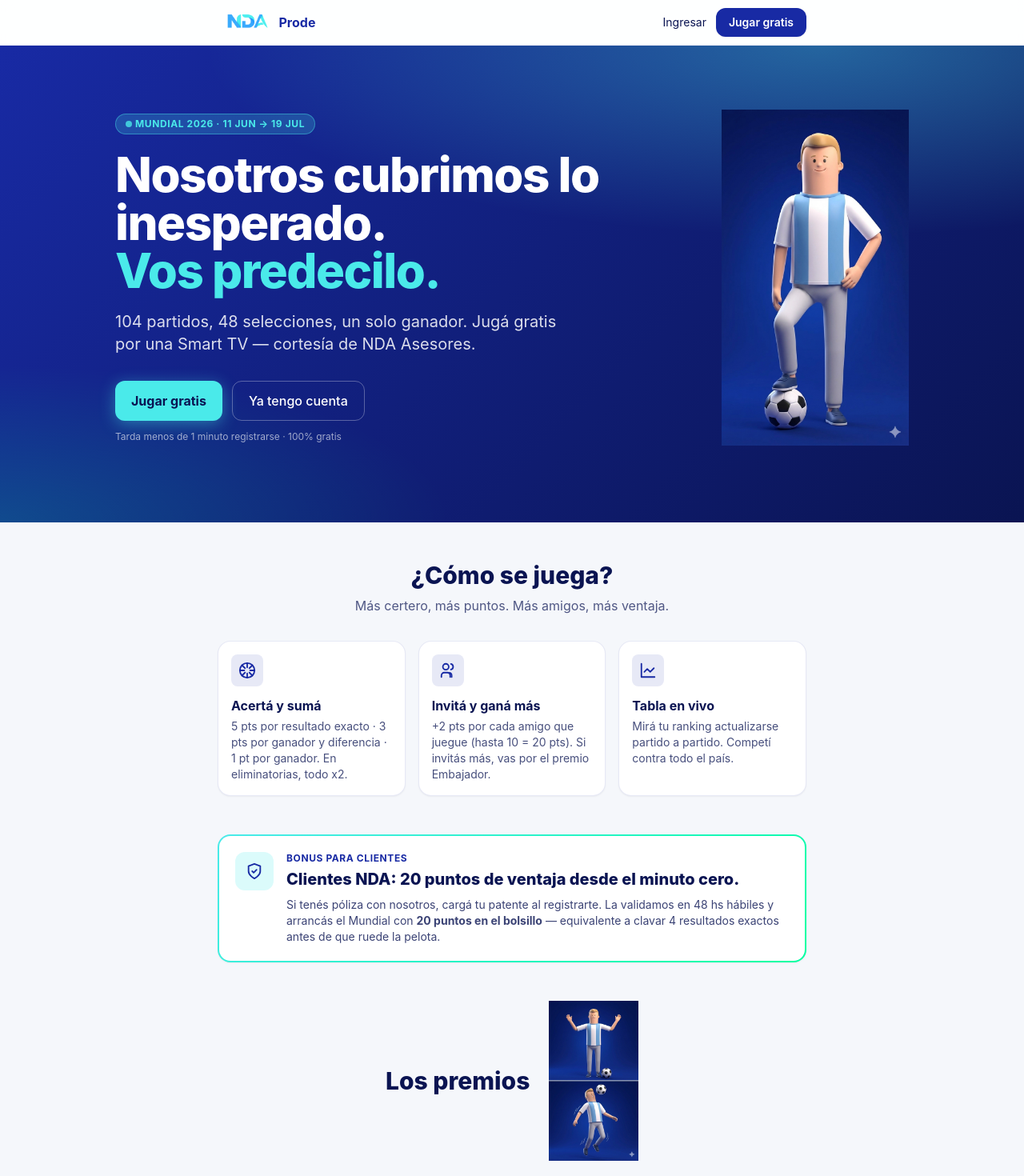
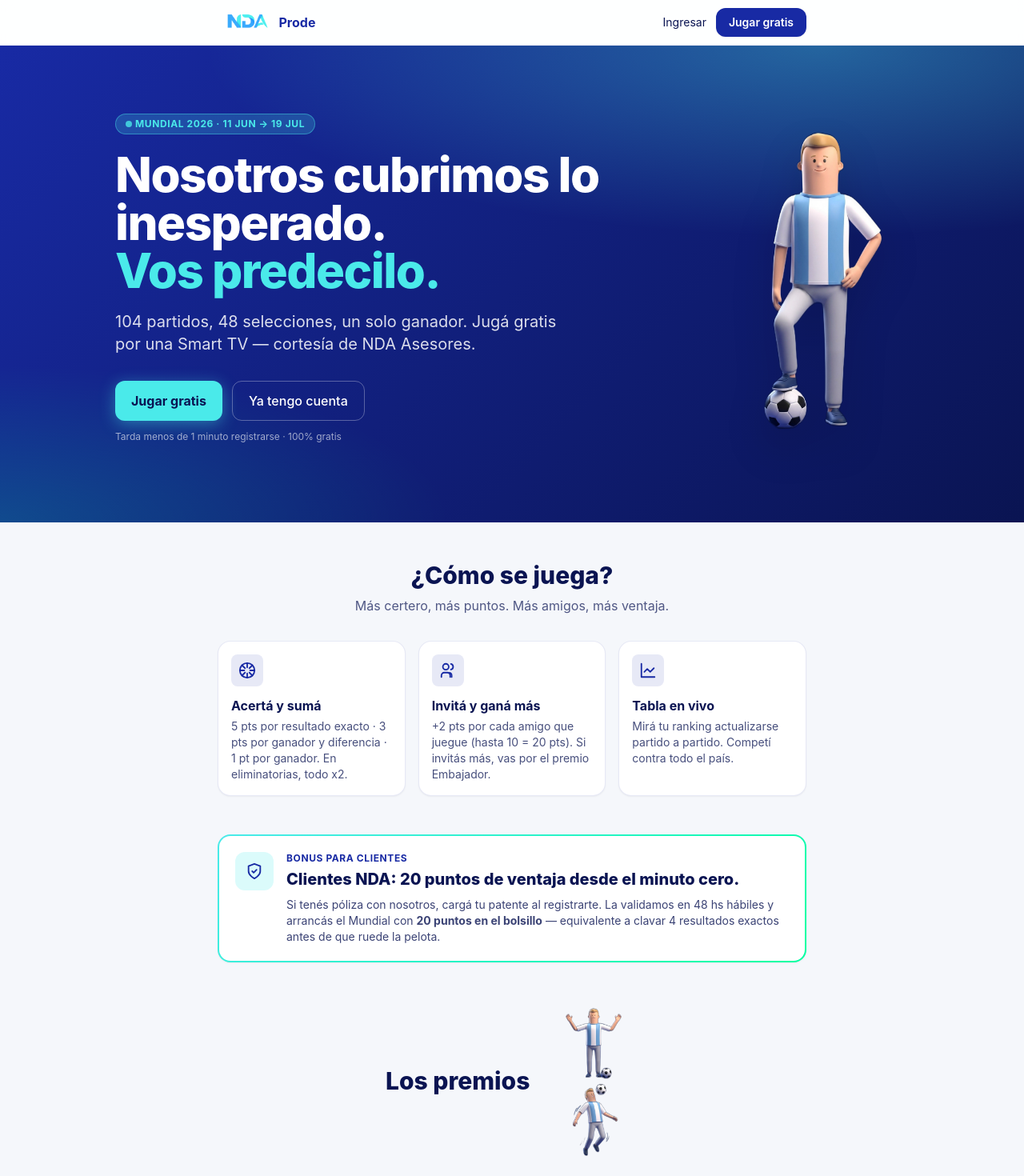
Before and after one commit to francopiazze-cmd/prode-nda, a Next.js app: page / in a window 1280 px wide. Shown: the top 1470 px of the page at 80% size. Built offline with nearby package versions, Linux system fonts and the light colour scheme; no server answers.

Commit message:
fix: usar imágenes del Pato sin fondo transparente

```diff
--- a/src/app/page.tsx
+++ b/src/app/page.tsx
@@ -36,13 +36,13 @@ export default async function HomePage() {
             <p className="mt-3 text-xs text-white/60">Tarda menos de 1 minuto registrarse · 100% gratis</p>
           </div>
           {/* Pato hero — solo desktop */}
-          <div className="hidden sm:flex shrink-0 h-[420px] overflow-hidden items-end">
+          <div className="hidden sm:flex shrink-0 h-[420px] items-end">
             <Image
-              src="/pato-pie.png"
+              src="/pato-pie-sin-fondo.png"
               alt="Mascota NDA Prode"
               width={280}
               height={420}
-              className="object-contain object-bottom h-full w-auto"
+              className="object-contain object-bottom h-full w-auto drop-shadow-2xl"
               priority
             />
           </div>
@@ -97,7 +97,7 @@ export default async function HomePage() {
             {/* Pato festejo — solo desktop */}
             <div className="hidden sm:block shrink-0">
               <Image
-                src="/pato-festejo.png"
+                src="/pato-festejo-sin-fondo.png"
                 alt="Mascota NDA festejando"
                 width={120}
                 height={200}
```
Also changed, not shown: public/pato-festejo-sin-fondo.png (added), public/pato-pie-sin-fondo.png (added).
